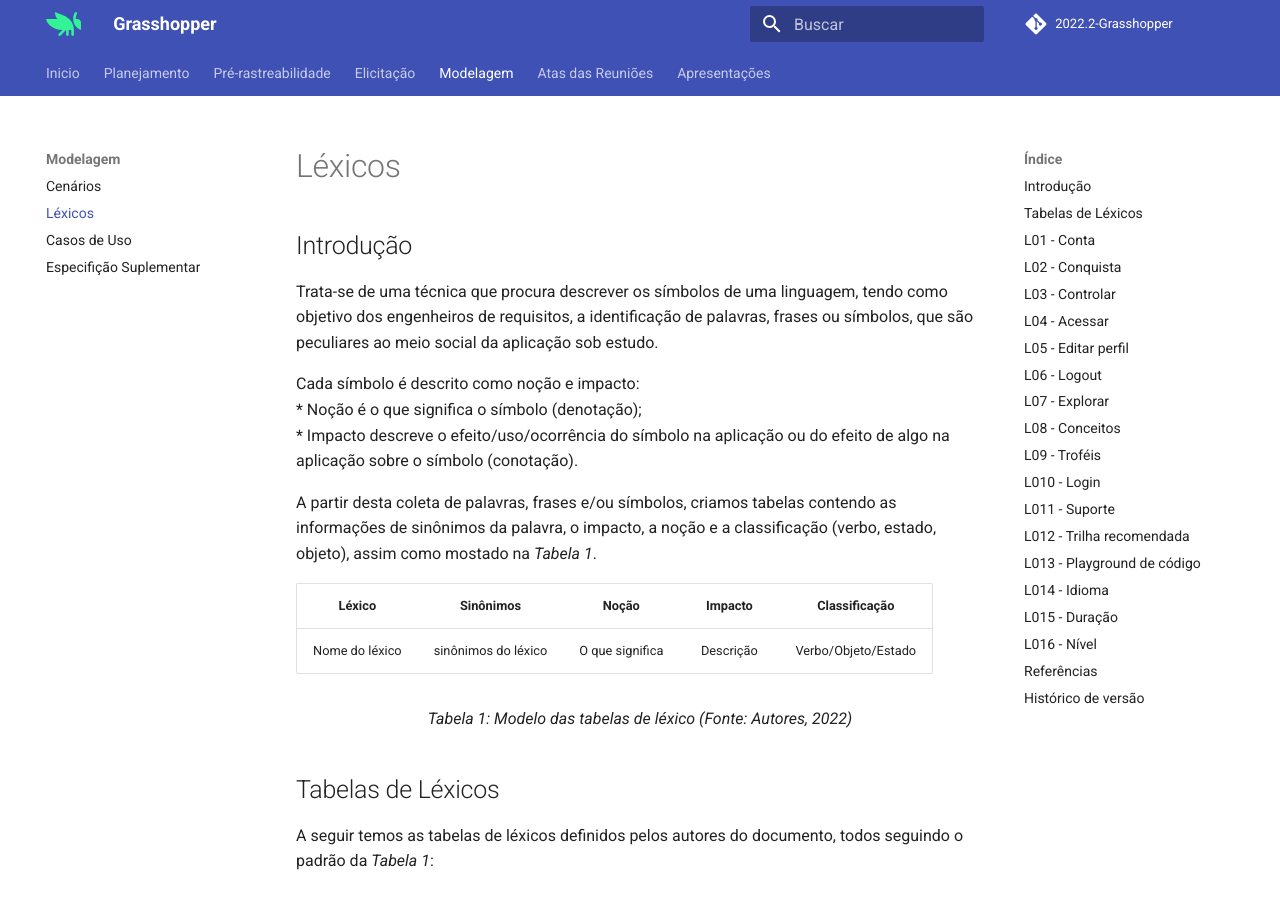
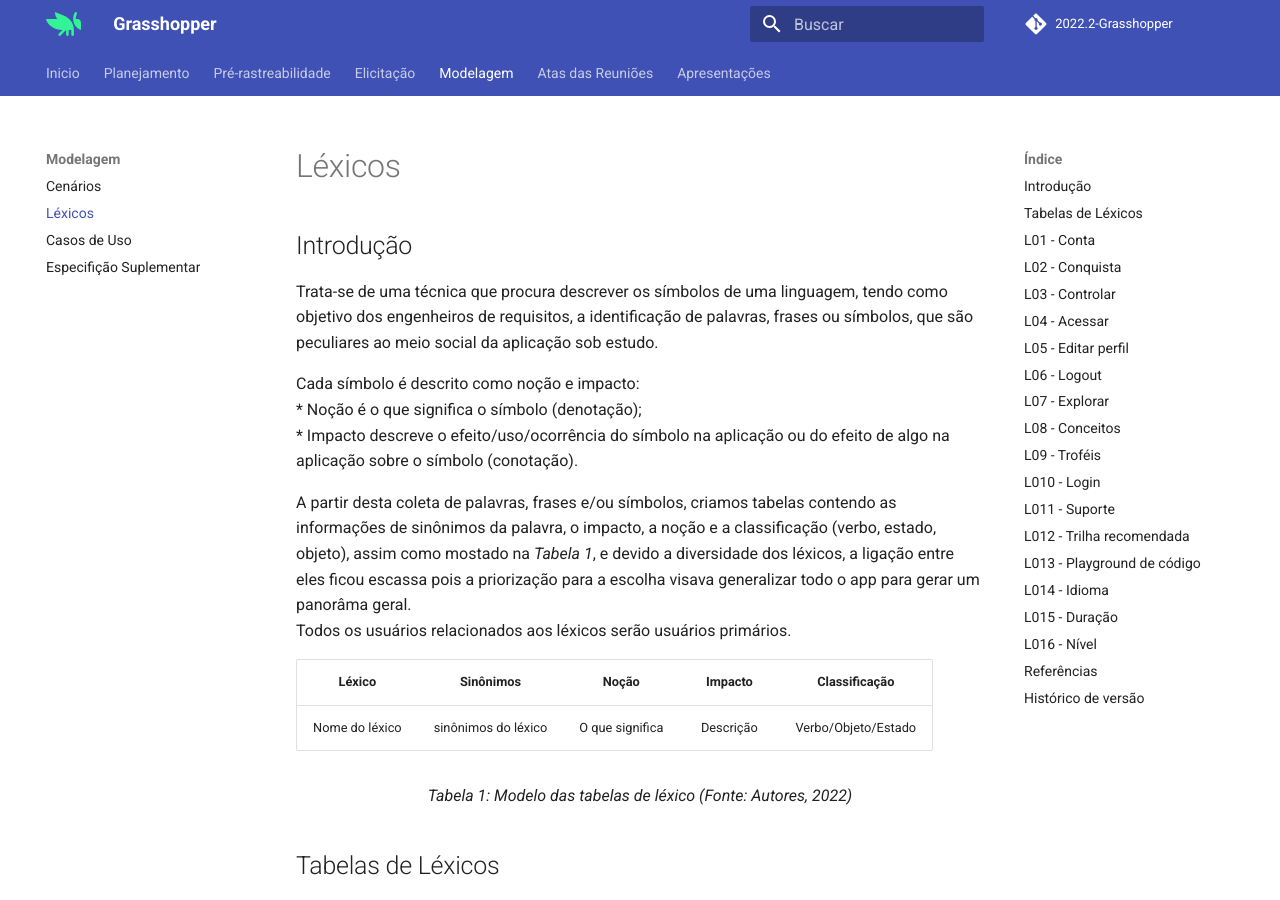
Before and after one commit to Requisitos-de-Software/2022.2-Grasshopper, an MkDocs documentation site: the page built from docs/modelagem/lexicos.md, in a window 1280 px wide and 900 px high. Built offline with MkDocs 1.6.1 and Material for MkDocs 9.7.7, drawn with Linux system fonts in a browser that asks for light colours; comment, search, counter and statistics services are not loaded; some of the changed text lies outside the part shown.

Commit message:
Inserido aspectos sobre os usuários

```diff
--- a/docs/modelagem/lexicos.md
+++ b/docs/modelagem/lexicos.md
@@ -8,8 +8,8 @@ Cada símbolo é descrito como noção e impacto:
 * Noção é o que significa o símbolo (denotação);
 * Impacto descreve o efeito/uso/ocorrência do símbolo na aplicação ou do efeito de algo na aplicação sobre o símbolo (conotação).
 
-A partir desta coleta de palavras, frases e/ou símbolos, criamos tabelas contendo as informações de sinônimos da palavra, o impacto, a noção e a classificação (verbo, estado, objeto), assim como mostado na <i>Tabela 1</i>.
-
+A partir desta coleta de palavras, frases e/ou símbolos, criamos tabelas contendo as informações de sinônimos da palavra, o impacto, a noção e a classificação (verbo, estado, objeto), assim como mostado na <i>Tabela 1</i>, e devido a diversidade dos léxicos, a ligação entre eles ficou escassa pois a priorização para a escolha visava generalizar todo o app para gerar um panorâma geral.
+Todos os usuários relacionados aos léxicos serão usuários primários.
 
 | Léxico | Sinônimos | Noção | Impacto | Classificação |
 | :----: | :-------: | :---: | :-----: | :-----------: |
@@ -136,3 +136,4 @@ A seguir temos as tabelas de léxicos definidos pelos autores do documento, todo
 | :----: | :--: | :-------: | :---: | :-----: |
 | 1.0 | 06/12/2022 | Início da página de léxicos | Wildemberg Sales, João Pedro | Lucas Lopes |
 | 1.1 | 06/12/2022 | Inserido léxicos | Wildemberg Sales, João Pedro | Lucas Lopes |
+| 1.2 | 13/12/2022 | Inserido aspectos sobre os usuários | Wildemberg Sales, João Pedro | Lucas Lopes |
```
